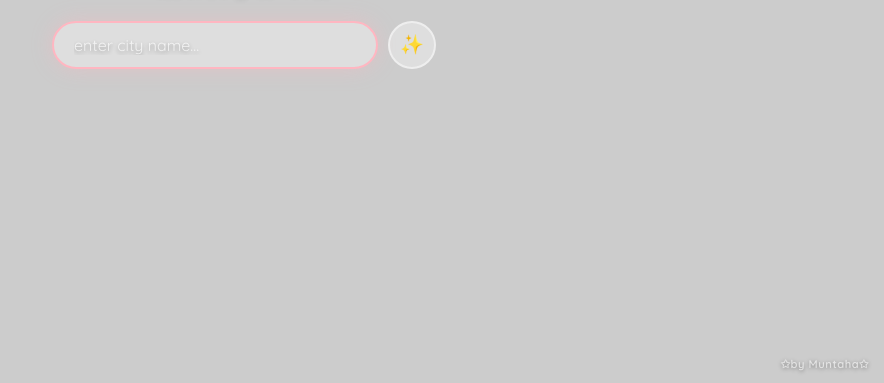
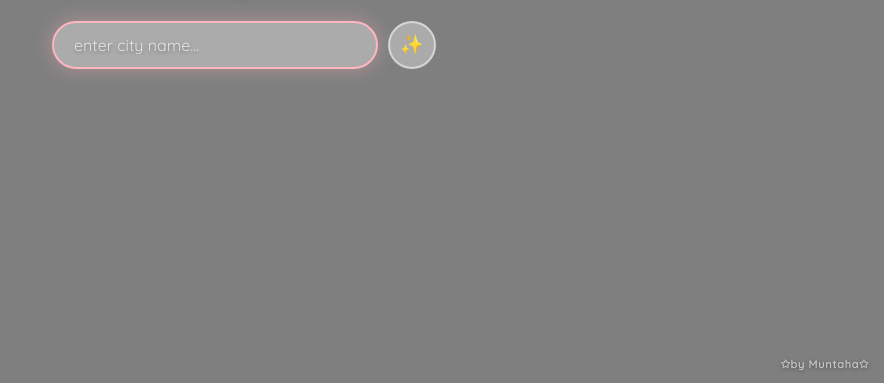
Before and after one commit to muntahahahah/weather-vibe, a plain HTML site: page index.html in a window 1280 px wide. Shown: the part 417-800 px from the top of the page, without its empty margins (396-1280 px from the left). Drawn offline with nearby package versions, Linux system fonts and the light colour scheme; the site is published under a folder, as on GitHub Pages, so addresses that start at the root find nothing.

Commit message:
Update style.css

```diff
--- a/style.css
+++ b/style.css
@@ -3,7 +3,7 @@
    ============================================ */
 
 :root {
-    --bg-image: url('/images/clear-day.jpg');
+    --bg-image: url('images/clear-day.jpg');
     --overlay: rgba(0, 0, 0, 0.2);
     --card-bg: rgba(255, 255, 255, 0.35);
     --card-border: rgba(255, 255, 255, 0.5);
```
